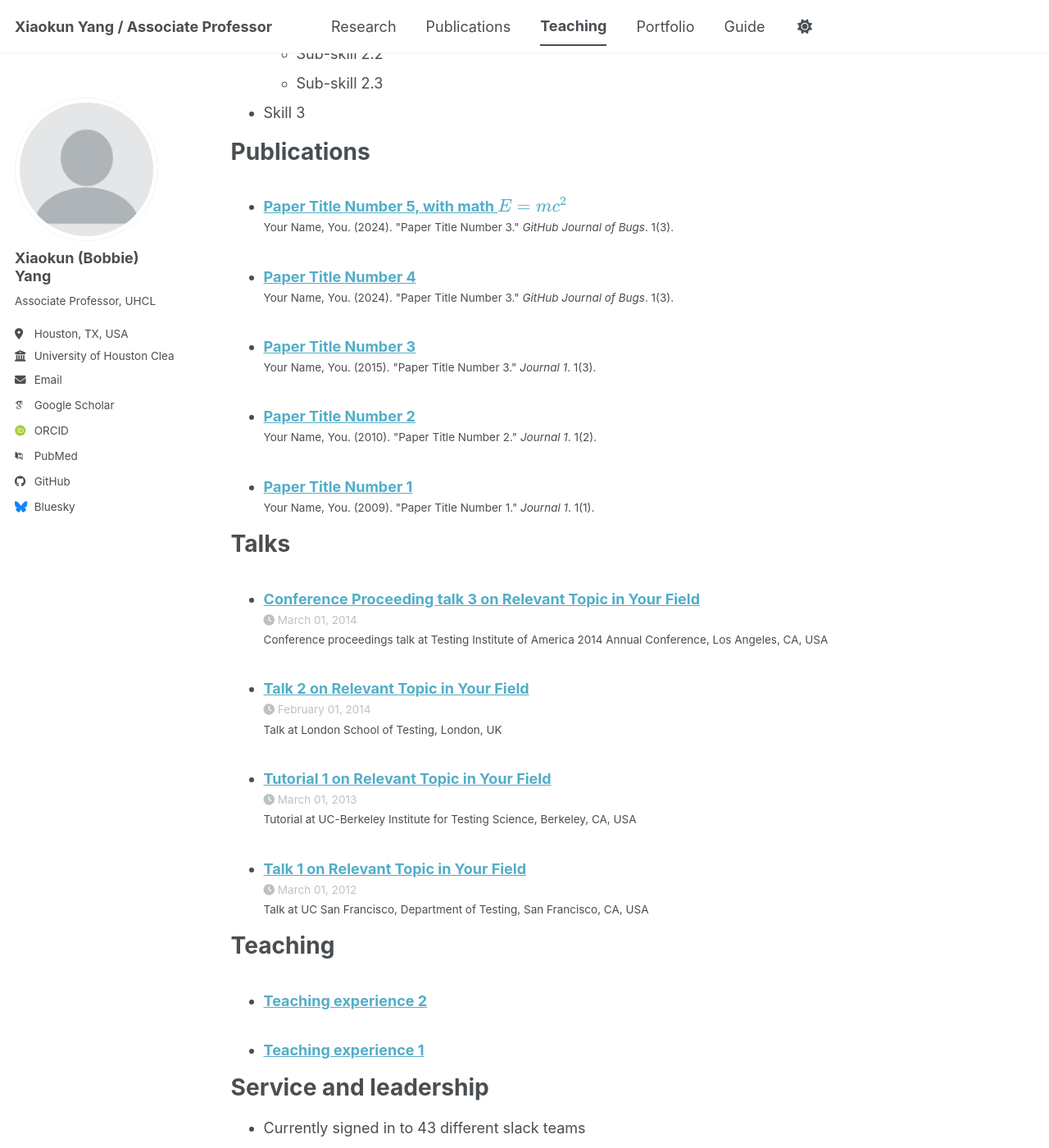
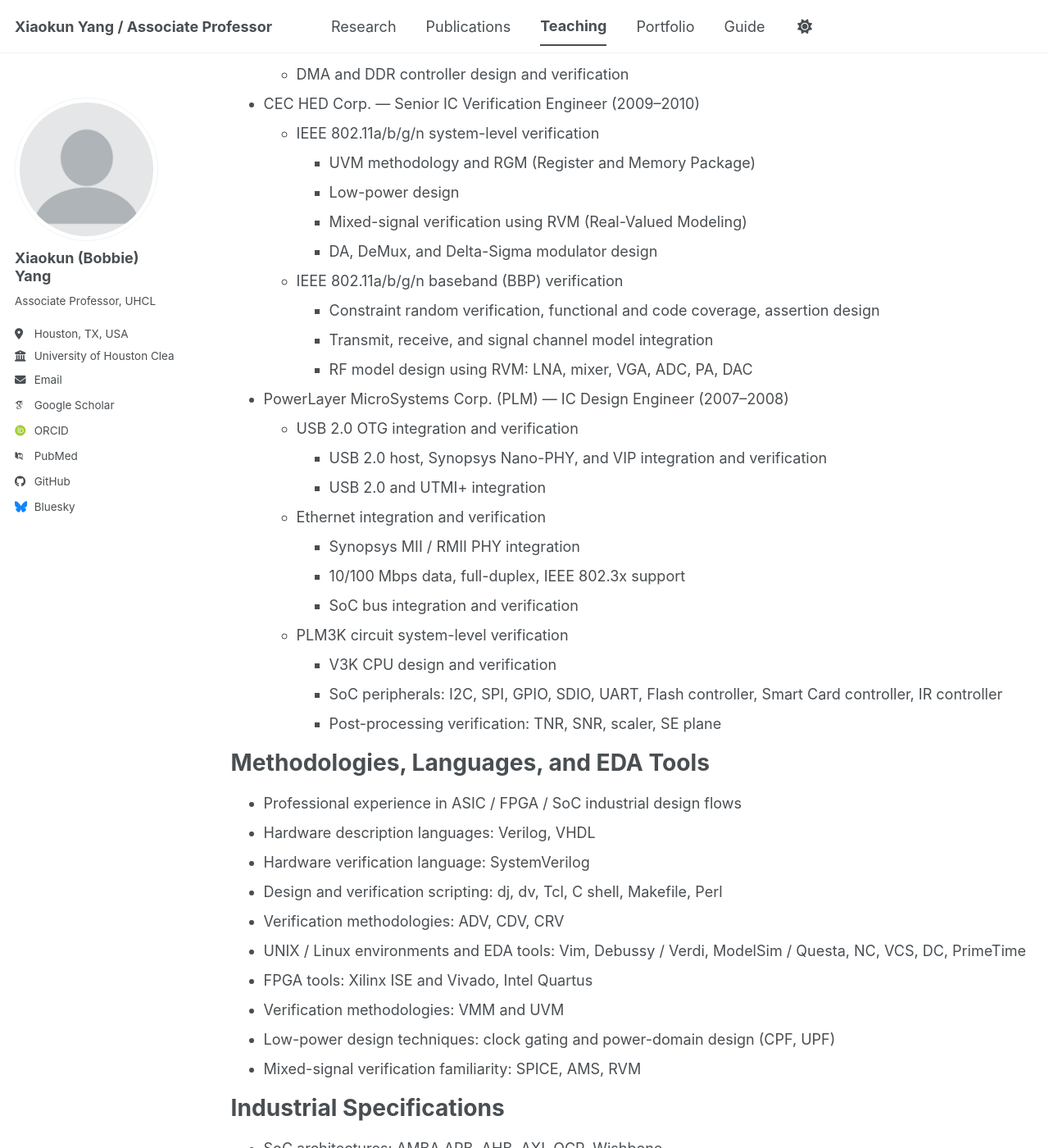
Before and after one commit to bobbieyang/bobbieyang.github.io, a Jekyll site: the page built from _pages/teaching.md, in a window 1280 px wide and 1400 px high, scrolled down 913 px. Shown: the whole window at 82% size. Built offline with Jekyll 4.4.1, drawn with Linux system fonts in a browser that asks for light colours; some web fonts are replaced; a script bundle is joined from its source files by our own code; library files that are not in the unit come from our copies; some of the changed text lies outside the part shown.

Commit message:
Update teaching.md

```diff
--- a/_pages/teaching.md
+++ b/_pages/teaching.md
@@ -9,56 +9,78 @@
 
 {% include base_path %}
 
-Education
+Teaching Experience
 ======
-* Ph.D in )
-* M.S. in Jekyll, GitHub University, 2014
-* B.S. in GitHub, GitHub University, 2012
+* Master’s Thesis (CENG 6939)
+* Research Project and Seminar (CENG 6838)
+* Integrated Circuit Design Flow (CENG 5931 / CENG 4931)
+* Graduate Independent Study (CENG 5919)
+* Advanced Digital System Design (CENG 5534)
 
-Work experience
+* Undergraduate Independent Study (CENG 4389)
+* Digital System Design (CENG 4354)
+* Senior Project I & II (CENG 4265 / CENG 4266)
+* Electronics (CENG 3316)
+* Lab for Computer Architecture (CENG 3151)
+* Lab for Electronics (CENG 3116)
+* Lab for Linear Circuits (CENG 2113)
+* Lab for Digital Circuits (CENG 2112)
+
+Industry Experience
 ======
-* Spring 2024: Academic Pages Collaborator
-  * GitHub University
-  * Duties includes: Updates and improvements to template
-  * Supervisor: The Users
+* AMD — Senior IC Design and Verification Engineer (2011–2012)
+  * Assertion tool development and testing
+  * UVM verification methodology
+  * USB 3.0 and PCIe design and research
+  * Low-power design and verification, including clock gating and power-domain description
+  * IP design and verification: I2C, SPI, GPIO, SDIO, UART, Flash, Smart Card, IR, interrupt handler, semaphore
+  * DMA and DDR controller design and verification
 
-* Fall 2015: Research Assistant
-  * GitHub University
-  * Duties included: Merging pull requests
-  * Supervisor: Professor Hub
+* CEC HED Corp. — Senior IC Verification Engineer (2009–2010)
+  * IEEE 802.11a/b/g/n system-level verification
+    * UVM methodology and RGM (Register and Memory Package)
+    * Low-power design
+    * Mixed-signal verification using RVM (Real-Valued Modeling)
+    * DA, DeMux, and Delta-Sigma modulator design
+  * IEEE 802.11a/b/g/n baseband (BBP) verification
+    * Constraint random verification, functional and code coverage, assertion design
+    * Transmit, receive, and signal channel model integration
+    * RF model design using RVM: LNA, mixer, VGA, ADC, PA, DAC
 
-* Summer 2015: Research Assistant
-  * GitHub University
-  * Duties included: Tagging issues
-  * Supervisor: Professor Git
+* PowerLayer MicroSystems Corp. (PLM) — IC Design Engineer (2007–2008)
+  * USB 2.0 OTG integration and verification
+    * USB 2.0 host, Synopsys Nano-PHY, and VIP integration and verification
+    * USB 2.0 and UTMI+ integration
+  * Ethernet integration and verification
+    * Synopsys MII / RMII PHY integration
+    * 10/100 Mbps data, full-duplex, IEEE 802.3x support
+    * SoC bus integration and verification
+  * PLM3K circuit system-level verification
+    * V3K CPU design and verification
+    * SoC peripherals: I2C, SPI, GPIO, SDIO, UART, Flash controller, Smart Card controller, IR controller
+    * Post-processing verification: TNR, SNR, scaler, SE plane
 
-Skills
+Methodologies, Languages, and EDA Tools
 ======
-* Skill 1
-* Skill 2
-  * Sub-skill 2.1
-  * Sub-skill 2.2
-  * Sub-skill 2.3
-* Skill 3
+* Professional experience in ASIC / FPGA / SoC industrial design flows
+* Hardware description languages: Verilog, VHDL
+* Hardware verification language: SystemVerilog
+* Design and verification scripting: dj, dv, Tcl, C shell, Makefile, Perl
+* Verification methodologies: ADV, CDV, CRV
+* UNIX / Linux environments and EDA tools: Vim, Debussy / Verdi, ModelSim / Questa, NC, VCS, DC, PrimeTime
+* FPGA tools: Xilinx ISE and Vivado, Intel Quartus
+* Verification methodologies: VMM and UVM
+* Low-power design techniques: clock gating and power-domain design (CPF, UPF)
+* Mixed-signal verification familiarity: SPICE, AMS, RVM
 
-Publications
+Industrial Specifications
 ======
-  <ul>{% for post in site.publications reversed %}
-    {% include archive-single-cv.html %}
-  {% endfor %}</ul>
-
-Talks
-======
-  <ul>{% for post in site.talks reversed %}
-    {% include archive-single-talk-cv.html  %}
-  {% endfor %}</ul>
-
-Teaching
-======
-  <ul>{% for post in site.teaching reversed %}
-    {% include archive-single-cv.html %}
-  {% endfor %}</ul>
-
-Service and leadership
-======
-* Currently signed in to 43 different slack teams
+* SoC architectures: AMBA APB, AHB, AXI, OCP, Wishbone
+* SoC controllers: ARM, MIPS, DMA, DDR2 controller
+* Security protocols: AES, DES
+* Interface specifications: USB 2.0 OTG (Nano-PHY, VIP, UTMI+), IEEE 802.3x Ethernet (MII / RMII PHY), PCIe, infrared remote
+* Wireless communication protocols: Wi-Fi 802.11a/b/g/n baseband, Bluetooth 4.0 (LE)
+* SoC peripherals: interrupt controller, semaphore, UART, I2C, SPI, SDIO, GPIO, watchdog, timer
+* Memory controllers: Smart Card, NAND / NOR / serial flash, EEPROM
+* Graphics and video modules: TNR, SNR, scaler, SE, pre-processing, post-processing
+* Mixed-signal model design familiarity: DAC, DeMux, Delta-Sigma modulator, LNA, mixer, VGA, ADC, PA
```
